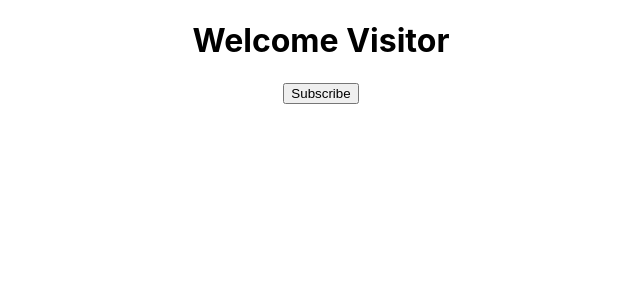
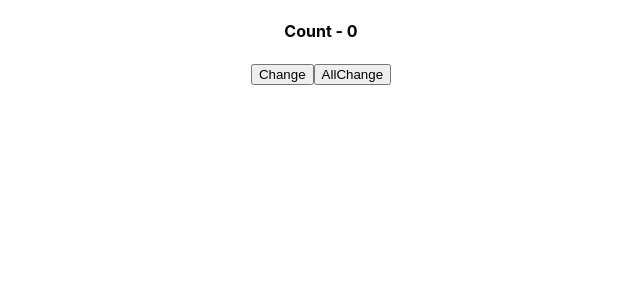
Before and after one commit to MasudaAfrin/react-basic, a React (Create React App) app: page / in a window 1280 px wide. Shown: the top 300 px of the page, without its empty margins (319-959 px from the left). Built offline with nearby package versions, Linux system fonts and the light colour scheme.

Commit message:
setState async call understand with arrow function passing

```diff
--- a/src/App.js
+++ b/src/App.js
@@ -7,17 +7,19 @@ import Jsx from './components/Jsx';
 import FunProps from './components/FunProps';
 import ClassProps from './components/ClassProps';
 import ClassState from './components/ClassState'
+import SetState from './components/SetState';
 
 function App() {
   return (
     <div className="App">
-      {/* <Greet/>  */}
-      {/* <Intro/>
+      {/* <Greet/>
+      <Intro/>
       <ClassComponent/>
-      <Jsx /> */}
-      {/* <FunProps name='Tuba'/> */}
-      {/* <ClassProps name='Tuba'/> */}
-      <ClassState/>
+      <Jsx />
+      <FunProps name='Tuba'/>
+      <ClassProps name='Tuba'/>
+      <ClassState/> */}
+      <SetState/>
     </div>
   );
 }
--- /dev/null
+++ b/src/components/SetState.jsx
@@ -0,0 +1,47 @@
+import React, { Component } from 'react'
+
+class SetState extends Component {
+    constructor(props){
+        super(props)
+
+        this.state = {
+            count: 0,
+        }
+    }
+
+    changeCount(){
+        // this.setState(
+        //     {count: this.state.count + 1},
+        //     ()=>{console.log(this.state.count)});
+        // do not do this - this.state.count = this.state.count + 1 because it will show 0 in ui
+        //because it does not render the value on ui, but if it is shown incremented value in console
+        // console.log(this.state.count) //this ywill print count-1 in console because
+        //this is called before the state is set, which is known as asynchronous, to solve this, we use callback as second parameter
+        this.setState(prevState => ({
+            count: prevState.count + 1,
+        }));
+    }
+
+    changeAllCount(){
+        this.changeCount();
+        this.changeCount();
+        this.changeCount();
+        this.changeCount();
+        this.changeCount();
+    }
+
+    render() {
+        return (
+        <div>
+            <h4>Count - {this.state.count}</h4>
+            <button onClick={() => this.changeCount()}>Change</button>
+            <button onClick={() => this.changeAllCount()}>AllChange</button>
+        </div>
+        )
+    }
+};
+
+export default SetState;
+
+//rce tab out gives layout, rcons gives constructor
+//here dos and donts are mentioned of react class component
```
